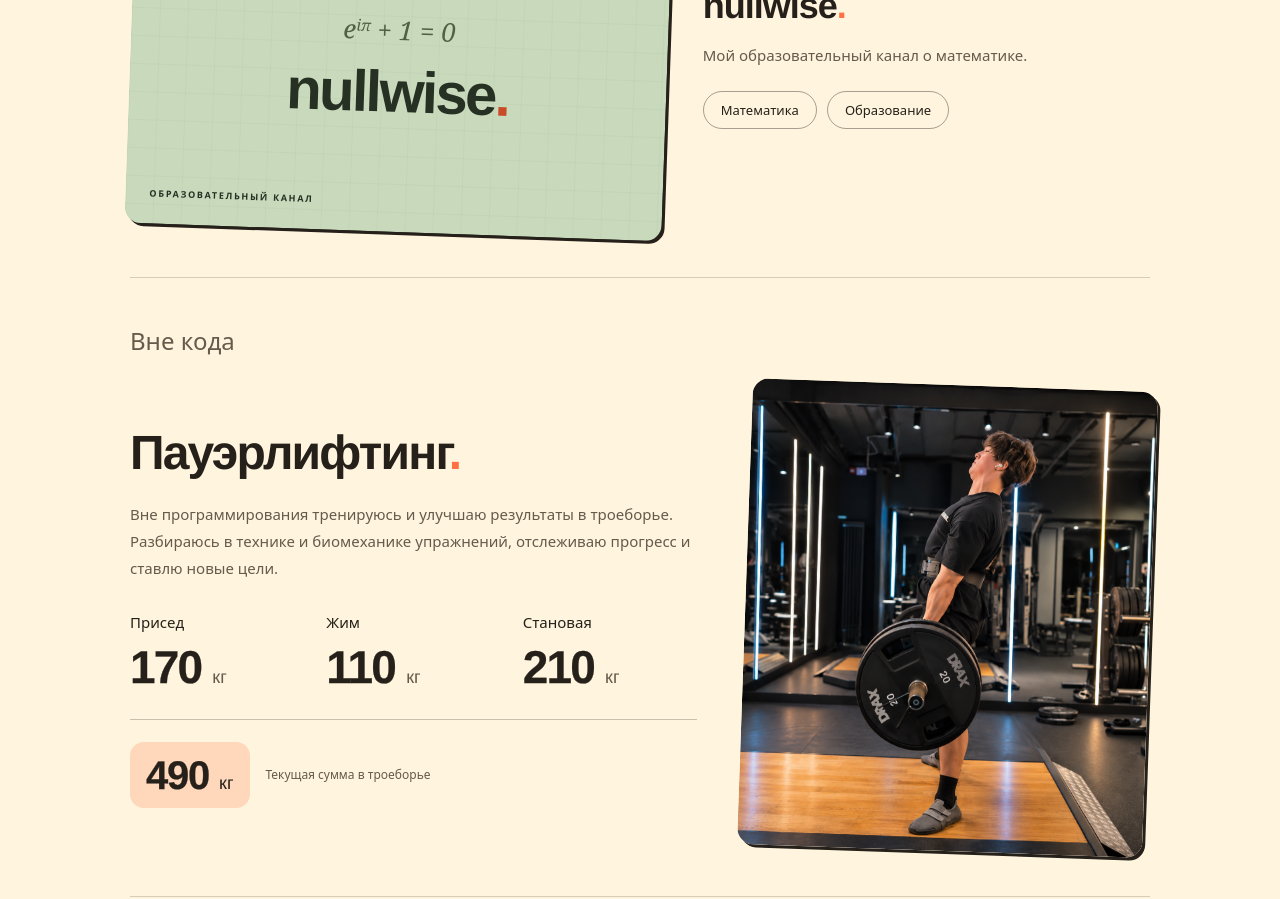
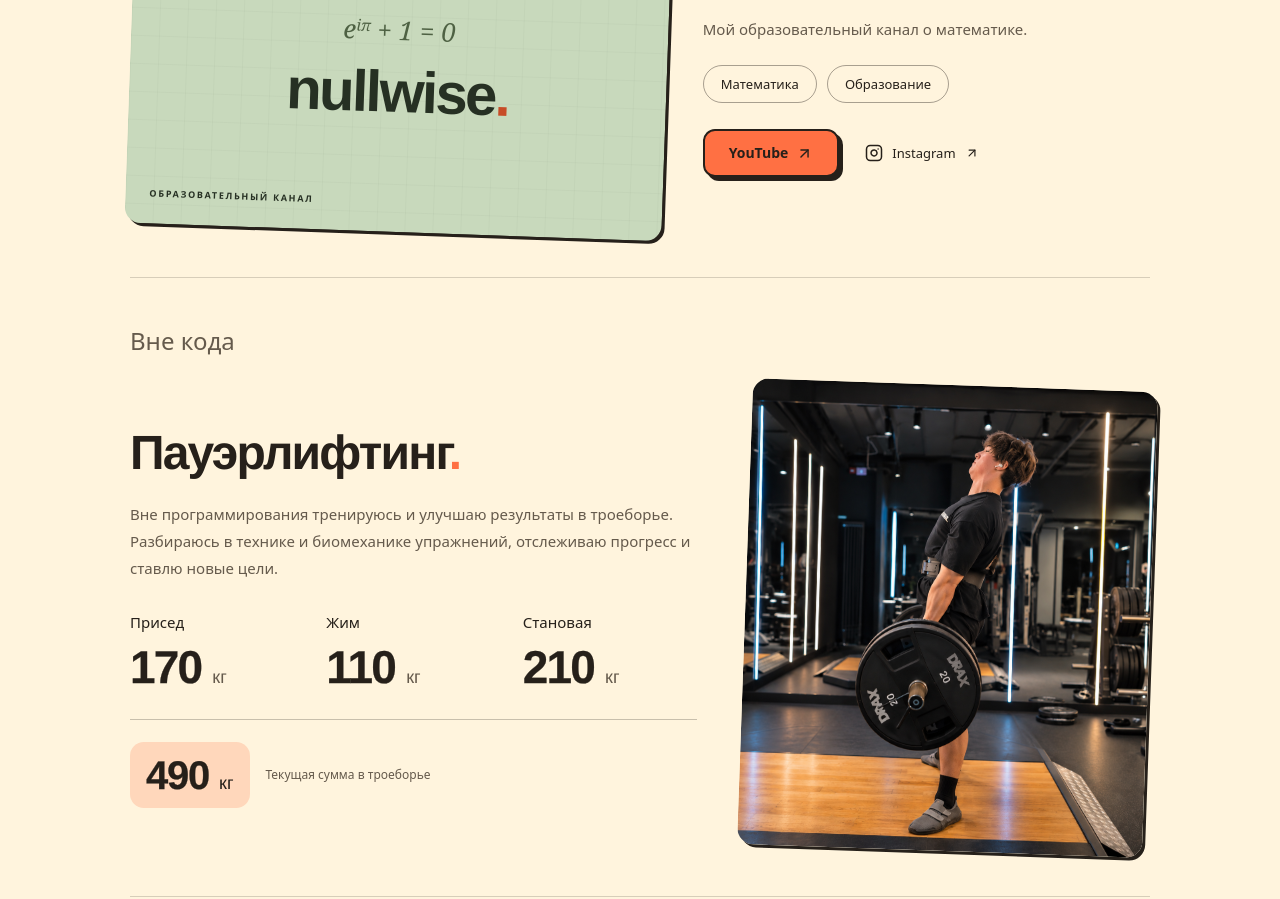
Before and after one commit to RomanKazz/web_portfolio, a React (Vite) app: page / in a window 1280 px wide. Shown: the part 1640-2539 px from the top of the page. Built offline with nearby package versions, Linux system fonts and the light colour scheme.

Commit message:
Add nullwise YouTube and Instagram links

```diff
--- a/src/components/nullwise-project.jsx
+++ b/src/components/nullwise-project.jsx
@@ -1,7 +1,7 @@
-import { ArrowUpRight } from 'lucide-react';
+import { ArrowUpRight, Instagram } from 'lucide-react';
 import { Button } from '@/components/ui/button';
 
-export function NullwiseProject({ channelUrl }) {
+export function NullwiseProject() {
   return (
     <article className="game-project nullwise-project">
       <div className="nullwise-cover" role="img" aria-label="Типографическая обложка nullwise с формулой Эйлера">
@@ -18,7 +18,7 @@ export function NullwiseProject({ channelUrl }) {
         <ul className="project-chips" aria-label="Направление проекта">
           <li>Математика</li><li>Образование</li>
         </ul>
-        {channelUrl && <div className="project-actions"><Button asChild className="nullwise-link"><a href={channelUrl} target="_blank" rel="noreferrer">Открыть канал <ArrowUpRight size={17}/></a></Button></div>}
+        <div className="project-actions"><Button asChild className="nullwise-link"><a href="https://www.youtube.com/@nullwise_ru" target="_blank" rel="noreferrer">YouTube <ArrowUpRight size={17}/></a></Button><a className="text-link" href="https://www.instagram.com/nullwise_ru/" target="_blank" rel="noreferrer"><Instagram size={18}/> Instagram <ArrowUpRight size={14}/></a></div>
       </div>
     </article>
   );
```
